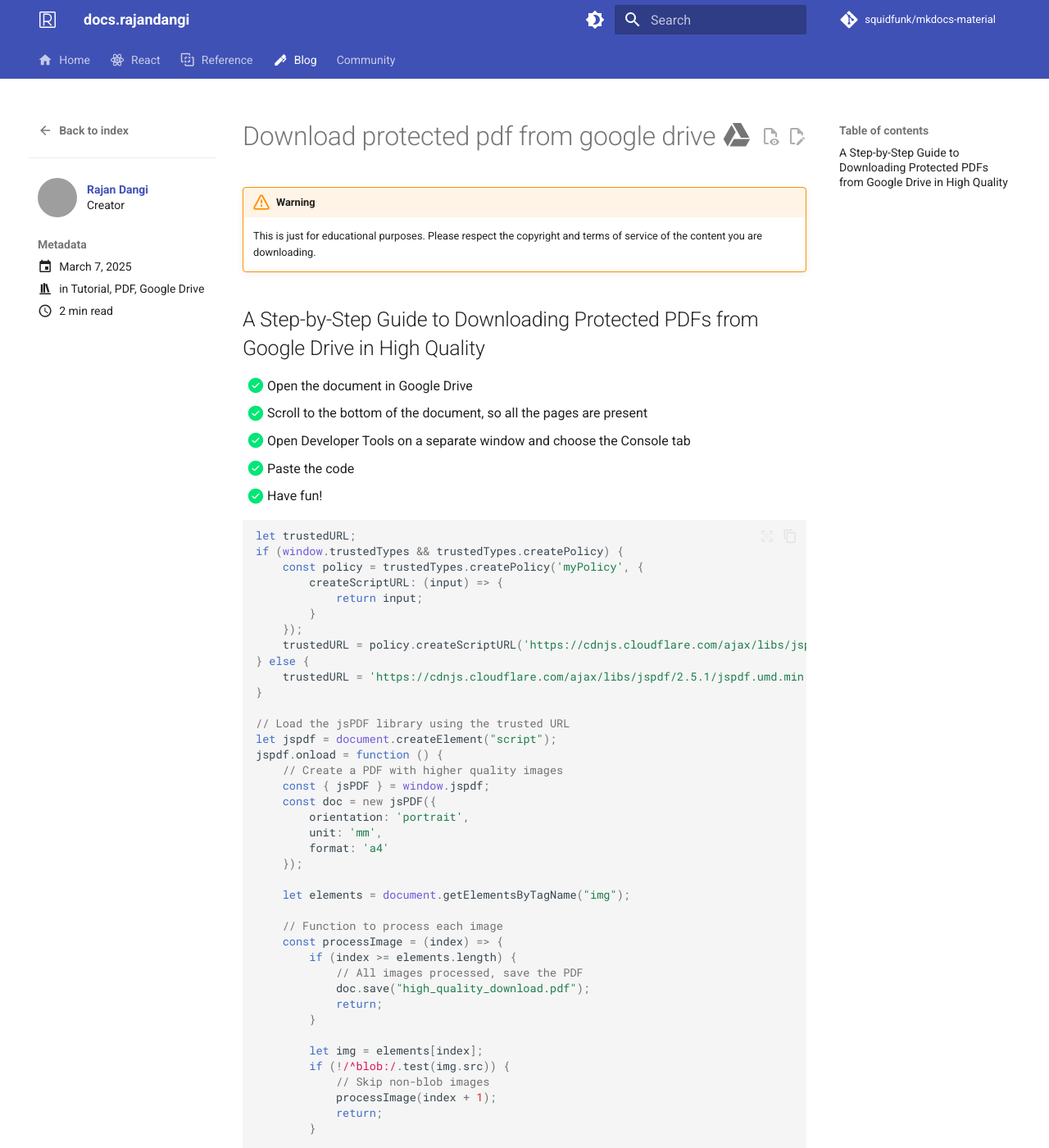
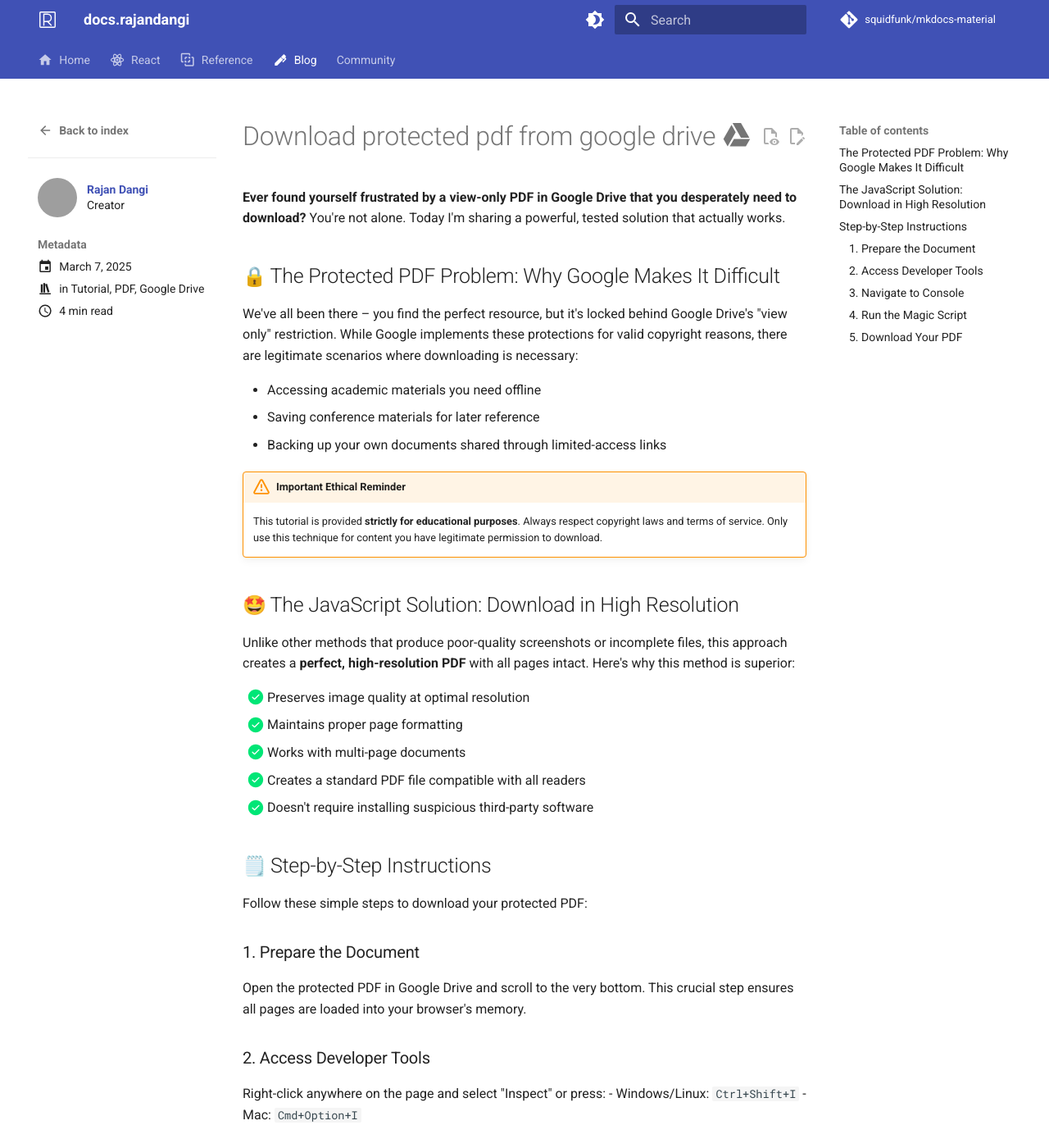
Before and after one commit to rajandangi/docs.rajandangi.com.np, an MkDocs documentation site: the page built from docs/blog/posts/download-protected-pdf-from-google-drive.md, in a window 1280 px wide and 1400 px high. Shown: the whole window at 82% size. Built offline with MkDocs 1.6.1 and Material for MkDocs 9.7.7, drawn with Linux system fonts in a browser that asks for light colours; emoji names are drawn with the system emoji font; comment, search, counter and statistics services are not loaded; some of the changed text lies outside the part shown; grey boxes are pictures that could not be loaded.

Commit message:
Update deployment workflow and enhance blog tutorial on downloading protected PDFs

````diff
--- a/docs/blog/posts/download-protected-pdf-from-google-drive.md
+++ b/docs/blog/posts/download-protected-pdf-from-google-drive.md
@@ -11,16 +11,47 @@
 ---
 # Download protected pdf from google drive :material-google-drive:
 
-!!! warning
-    This is just for educational purposes. Please respect the copyright and terms of service of the content you are downloading.
+**Ever found yourself frustrated by a view-only PDF in Google Drive that you desperately need to download?** You're not alone. Today I'm sharing a powerful, tested solution that actually works.
 
-## A Step-by-Step Guide to Downloading Protected PDFs from Google Drive in High Quality
+## :lock: The Protected PDF Problem: Why Google Makes It Difficult
 
-- [x] Open the document in Google Drive
-- [x] Scroll to the bottom of the document, so all the pages are present
-- [x] Open Developer Tools on a separate window and choose the Console tab
-- [x] Paste the code
-- [x] Have fun!
+We've all been there – you find the perfect resource, but it's locked behind Google Drive's "view only" restriction. While Google implements these protections for valid copyright reasons, there are legitimate scenarios where downloading is necessary:
+
+- Accessing academic materials you need offline
+- Saving conference materials for later reference
+- Backing up your own documents shared through limited-access links
+
+!!! warning "Important Ethical Reminder"
+    This tutorial is provided **strictly for educational purposes**. Always respect copyright laws and terms of service. Only use this technique for content you have legitimate permission to download.
+
+## :star_struck: The JavaScript Solution: Download in High Resolution
+
+Unlike other methods that produce poor-quality screenshots or incomplete files, this approach creates a **perfect, high-resolution PDF** with all pages intact. Here's why this method is superior:
+
+- [x] Preserves image quality at optimal resolution
+- [x] Maintains proper page formatting
+- [x] Works with multi-page documents
+- [x] Creates a standard PDF file compatible with all readers
+- [x] Doesn't require installing suspicious third-party software
+
+## :notepad_spiral: Step-by-Step Instructions
+
+Follow these simple steps to download your protected PDF:
+
+### 1. Prepare the Document
+Open the protected PDF in Google Drive and scroll to the very bottom. This crucial step ensures all pages are loaded into your browser's memory.
+
+### 2. Access Developer Tools
+Right-click anywhere on the page and select "Inspect" or press:
+- Windows/Linux: `Ctrl+Shift+I`
+- Mac: `Cmd+Option+I`
+
+### 3. Navigate to Console
+Click on the "Console" tab in the developer tools panel. This is where we'll run our PDF-generating script.
+
+
+### 4. Run the Magic Script
+Copy the entire code block below and paste it into the console:
 
 ```javascript
 let trustedURL;
@@ -116,4 +147,5 @@
 document.body.appendChild(jspdf);
 ```
 
-This code will download a PDF with high-quality images from the current Google Drive document. You can adjust the image quality by changing the `toDataURL` parameters. The resulting PDF will be saved as `high_quality_download.pdf`.
+### 5. Download Your PDF
+After running the script, wait a few seconds while the magic happens. Your browser will automatically download a file named __high_quality_download.pdf__ with all pages preserved in excellent quality.
````
Also changed, not shown: 1 other file.
